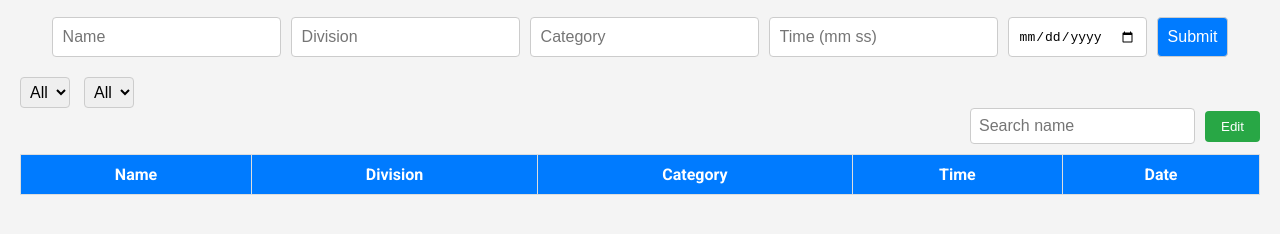
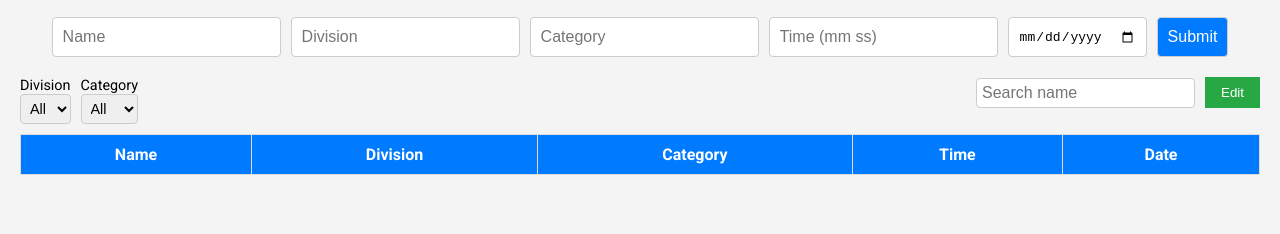
Before and after one commit to goatchase/yak-gauntlet, a plain HTML site: page index.html in a window 1280 px wide. Shown: the part 82-316 px from the top of the page. Drawn offline with Linux system fonts and the light colour scheme; no server answers.

Commit message:
Update index.html
good baseline before, moving filters

```diff
--- a/index.html
+++ b/index.html
@@ -49,6 +49,52 @@
       background-color: #0056b3;
     }
 
+    .top-bar {
+      display: flex;
+      justify-content: space-between;
+      flex-wrap: wrap;
+      align-items: flex-start;
+      margin-bottom: 10px;
+    }
+
+    .filters {
+      display: flex;
+      gap: 10px;
+      flex-wrap: wrap;
+    }
+
+    .filter-group {
+      display: flex;
+      flex-direction: column;
+      font-size: 0.9em;
+    }
+
+    .top-controls {
+      display: flex;
+      gap: 10px;
+      flex-wrap: wrap;
+      align-items: flex-end;
+    }
+
+    .edit-button {
+      background-color: #28a745;
+      color: white;
+      padding: 8px 16px;
+      border: none;
+      cursor: pointer;
+    }
+
+    .edit-button:hover {
+      background-color: #218838;
+    }
+
+    select, input[type="search"] {
+      padding: 5px;
+      font-size: 1em;
+      border-radius: 4px;
+      border: 1px solid #ccc;
+    }
+
     table {
       width: 100%;
       margin-top: 10px;
@@ -83,40 +129,35 @@
       background-color: lightblue;
     }
 
-    .edit-button {
-      background-color: #28a745;
-      color: white;
-      padding: 8px 16px;
-      border: none;
-      cursor: pointer;
-      border-radius: 4px;
+    .actions {
+      display: none;
     }
 
-    .edit-button:hover {
-      background-color: #218838;
+    #actionHeader {
+      display: table-cell;
     }
 
-    .top-controls {
-      display: flex;
-      justify-content: flex-end;
-      align-items: center;
-      gap: 10px;
-      margin-bottom: 10px;
+    @media (max-width: 600px) {
+      .top-bar {
+        flex-direction: column;
+        align-items: stretch;
       }
 
-    #searchInput {
-      padding: 8px;
-      font-size: 1em;
-      border-radius: 4px;
-      border: 1px solid #ccc;
+      .filters,
+      .top-controls {
+        flex-direction: column;
+        width: 100%;
+        gap: 5px;
       }
 
-    select {
-      margin-right: 10px;
-      padding: 5px;
-      font-size: 1em;
-      border-radius: 4px;
-      border: 1px solid #ccc;
+      .filter-group {
+        width: 100%;
+      }
+
+      .top-controls input,
+      .top-controls button {
+        width: 100%;
+      }
     }
   </style>
 </head>
@@ -133,14 +174,26 @@
     <button type="submit">Submit</button>
   </form>
 
-  <div>
-    <select id="divisionFilter"><option value="All">All</option></select>
-    <select id="categoryFilter"><option value="All">All</option></select>
+  <div class="top-bar">
+    <div class="filters">
+      <div class="filter-group">
+        <label for="divisionFilter">Division</label>
+        <select id="divisionFilter">
+          <option value="All">All</option>
+        </select>
+      </div>
+      <div class="filter-group">
+        <label for="categoryFilter">Category</label>
+        <select id="categoryFilter">
+          <option value="All">All</option>
+        </select>
+      </div>
     </div>
 
     <div class="top-controls">
       <input id="searchInput" type="search" placeholder="Search name" />
       <button id="editButton" class="edit-button">Edit</button>
+    </div>
   </div>
 
   <table id="scoreboard">
@@ -163,7 +216,7 @@
         apiKey: "AIzaSyCLIgqUBUH-9OLNbPihVrNmy7UaEKzDKZ0",
         authDomain: "goatchase-e9502.firebaseapp.com",
         projectId: "goatchase-e9502",
-        storageBucket: "goatchase-e9502.appspot.com",
+        storageBucket: "goatchase-e9502.firebasestorage.app",
         messagingSenderId: "16998517478",
         appId: "1:16998517478:web:6386aff8c1d1da2accc927",
         measurementId: "G-YWLJGQG0XD"
@@ -276,26 +329,34 @@
       }
 
       async function deleteEntry(id) {
+        if (confirm("Delete this entry?")) {
           await entriesCollection.doc(id).delete();
           fetchEntries();
         }
+      }
 
-      form.addEventListener('submit', e => {
+      form.addEventListener('submit', async (e) => {
         e.preventDefault();
-        const newEntry = {
-          name: form.name.value,
-          division: form.division.value,
-          category: form.category.value,
-          time: form.time.value,
-          date: formatDate(form.date.value)
-        };
-        addEntry(newEntry);
+        const name = document.getElementById('name').value.trim();
+        const division = document.getElementById('division').value.trim();
+        const category = document.getElementById('category').value.trim();
+        const time = document.getElementById('time').value.trim();
+        const dateRaw = document.getElementById('date').value;
+        const date = formatDate(dateRaw);
+
+        if (!name || !division || !category || !time || !dateRaw) {
+          alert("Please fill in all fields.");
+          return;
+        }
+
+        await addEntry({ name, division, category, time, date });
         form.reset();
       });
 
       editButton.addEventListener('click', () => {
         isEditMode = !isEditMode;
-        actionHeader.style.display = isEditMode ? 'table-cell' : 'none';
+        editButton.textContent = isEditMode ? 'Done' : 'Edit';
+        actionHeader.style.display = isEditMode ? '' : 'none';
         renderScoreboard();
       });
 
```
Lines whose indentation alone changed are shown as unchanged.
